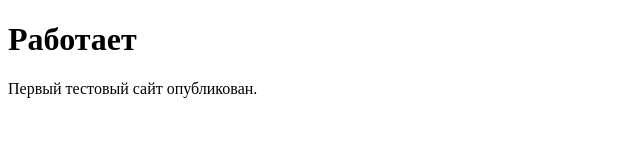
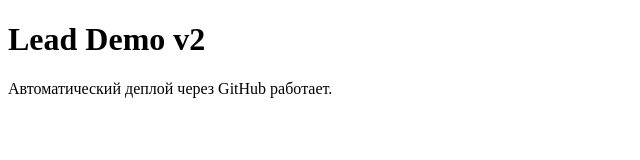
Before and after one commit to artem112art/lead-demo, a plain HTML site: page index.html in a window 1280 px wide. Shown: the whole page, without its empty margins (0-640 px from the left). Drawn offline with Linux system fonts and the light colour scheme.

Commit message:
Update Lead Demo content

```diff
--- a/index.html
+++ b/index.html
@@ -6,7 +6,7 @@
   <title>Lead Demo</title>
 </head>
 <body>
-  <h1>Работает</h1>
-  <p>Первый тестовый сайт опубликован.</p>
+  <h1>Lead Demo v2</h1>
+  <p>Автоматический деплой через GitHub работает.</p>
 </body>
 </html>
```
